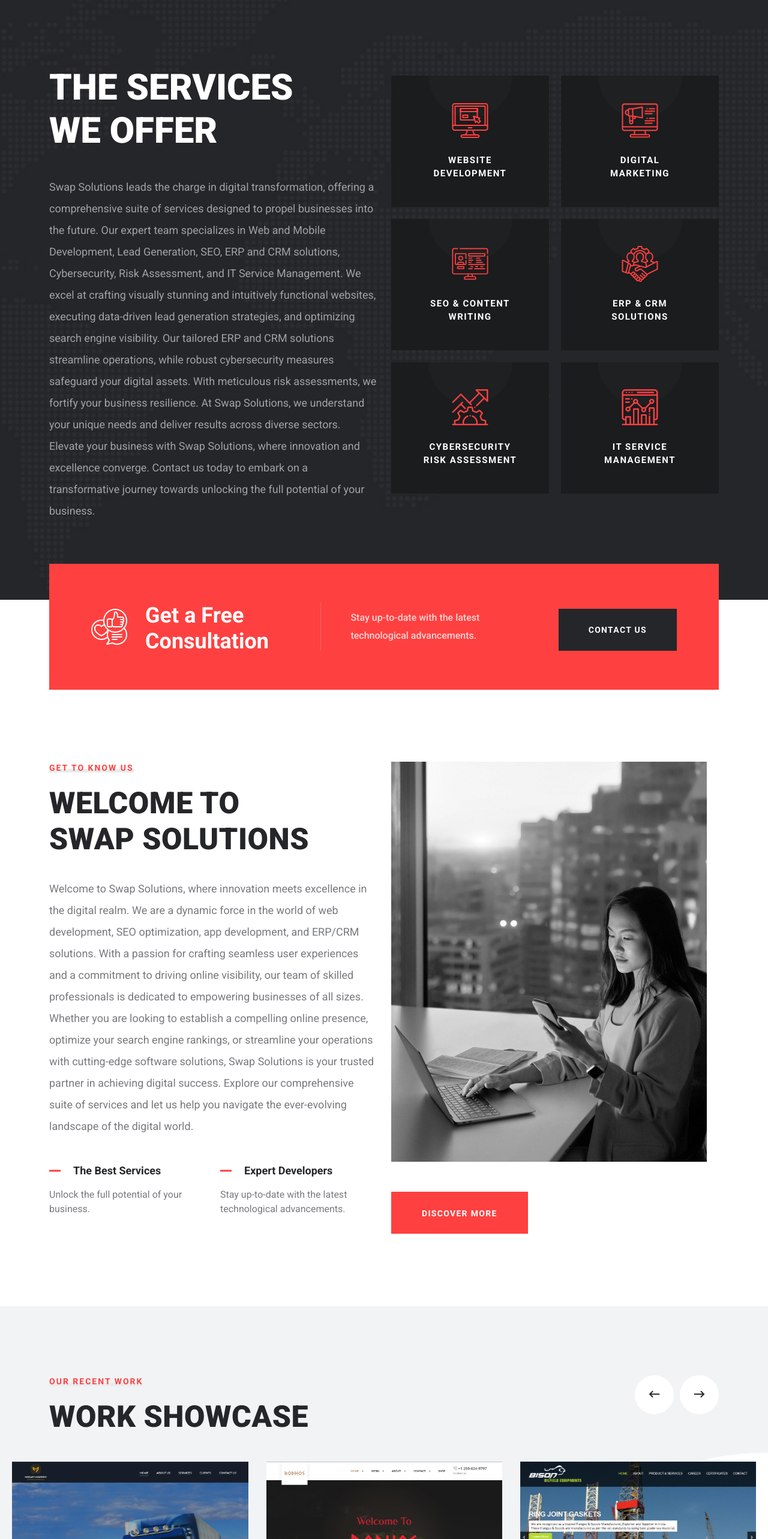
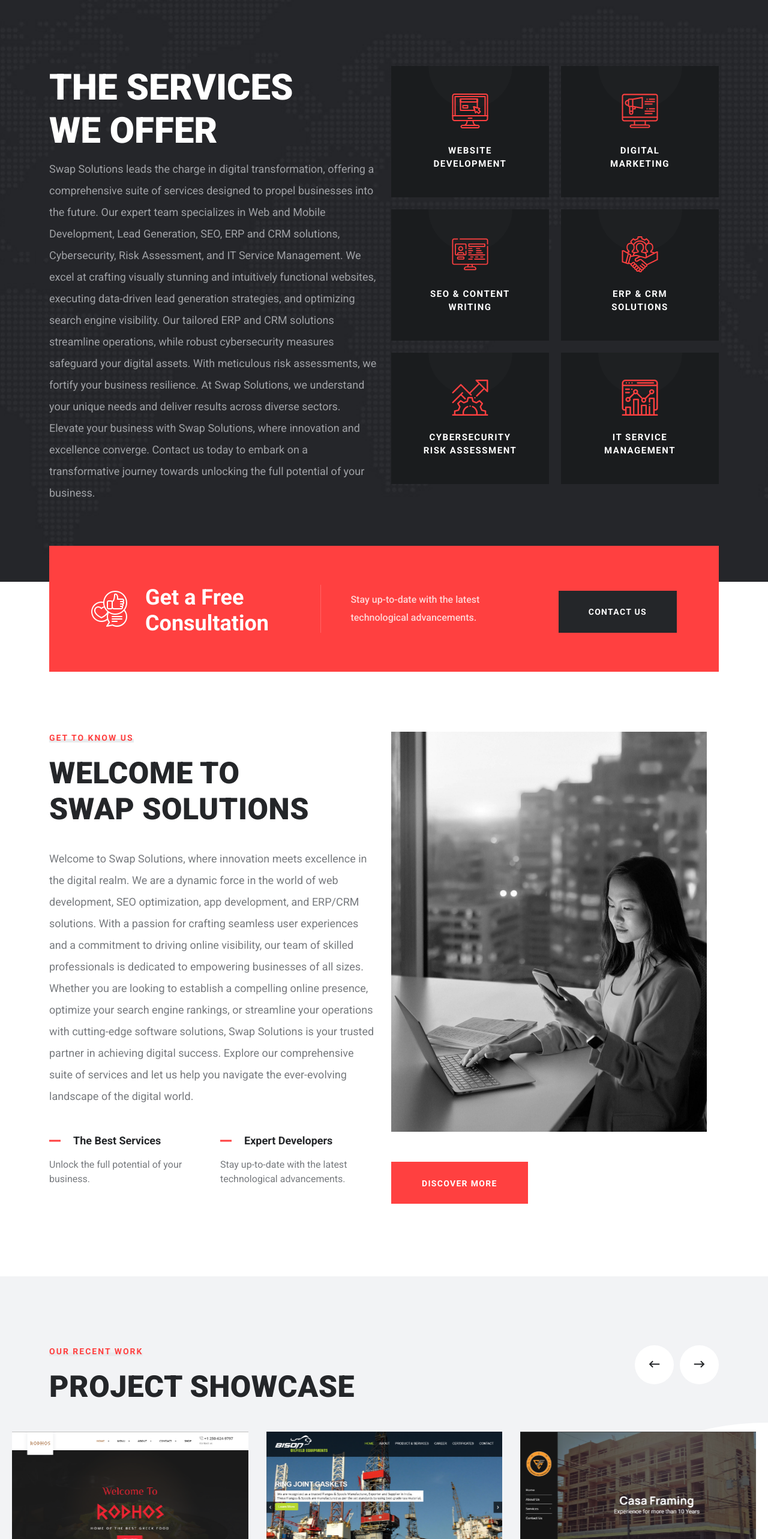
Before and after one commit to MohanpreetS/Swap, a Next.js app: page / in a window 1280 px wide. Shown: the part 980-3546 px from the top of the page at 60% size. Built offline with nearby package versions, Linux system fonts and the light colour scheme; grey boxes are pictures that could not be loaded.

Commit message:
responsive for mobile

```diff
--- a/public/assets/scss/_about.scss
+++ b/public/assets/scss/_about.scss
@@ -26,10 +26,12 @@
 
     @include mq(md) {
         margin-right: 0px;
+        margin-top: 0px;
     }
 
     @include mq(xs) {
         margin-right: 0px;
+        margin-top: -35px;
     }
 
     &-shape {
@@ -125,6 +127,18 @@
     }
 }
 
+.about-area {
+    padding-bottom: 70px;
+
+    @include mq(md) {
+        padding-bottom: 40px;
+    }
+
+    @include mq(xs) {
+        padding-bottom: 40px;
+    }
+}
+
 .play_btn::after,
 .play_btn::before {
     position: absolute;
@@ -164,9 +178,38 @@
 
 .kabout {
     & .section-title-wrapper {
+        @include mq(md) {
+            margin-top: -40px;
+        }
+
+        @include mq(xs) {
+            margin-top: -50px;
+        }
+
         & p {
             line-height: 2;
             font-size: 18px;
+        }
+    }
+
+    & .section-subtitle {
+        @include mq(md) {
+            margin-bottom: 0px;
+        }
+
+        @include mq(xs) {
+            margin-bottom: -3px;
+        }
+    }
+
+    & .section-title {
+        @include mq(md) {
+            margin-bottom: -5px;
+        }
+
+        @include mq(xs) {
+            font-size: 28px;
+            margin-bottom: 0px;
         }
     }
 
@@ -193,6 +236,11 @@
 }
 
 .kabout-service {
+    @include mq(xs) {
+        margin-top: -20px;
+        margin-bottom: 40px;
+    }
+
     & p {
         font-size: 16px;
     }
@@ -203,6 +251,10 @@
     padding-left: 40px;
     position: relative;
     margin-bottom: 18px;
+
+    @include mq(xs) {
+        margin-bottom: 5px;
+    }
 
     &:before {
         position: absolute;
--- a/public/assets/scss/_project.scss
+++ b/public/assets/scss/_project.scss
@@ -5,6 +5,18 @@
 /* 07. Project */
 .project-area {
     position: relative;
+    padding-top: 115px;
+    padding-bottom: 200px;
+
+    @include mq(md) {
+        padding-top: 80px;
+        padding-bottom: 120px;
+    }
+
+    @include mq(xs) {
+        padding-top: 60px;
+        padding-bottom: 100px;
+    }
 }
 
 .kproject {
@@ -137,13 +149,20 @@
 .project-area {
     & .section-title-wrapper {
         @include mq(xs) {
-            margin-bottom: 25px;
+            margin-bottom: 10px;
         }
+
+        & .section-subtitle {
+            @include mq(xs) {
+                margin-bottom: 0px;
+            }
+        }
+
     }
 
     & .lol {
         @include mq(xs) {
-            margin-bottom: 60px;
+            margin-bottom: 30px;
         }
     }
 }
--- a/public/assets/scss/_service.scss
+++ b/public/assets/scss/_service.scss
@@ -9,13 +9,13 @@
     background-size: cover;
 
     @include mq(md) {
-        padding-bottom: 160px;
         padding-top: 115px;
+        padding-bottom: 100px;
     }
 
     @include mq(xs) {
-        padding-top: 115px;
-        padding-bottom: 160px;
+        padding-top: 50px;
+        padding-bottom: 100px;
     }
 }
 
@@ -124,6 +124,11 @@
         color: #a0a2a6;
         line-height: 2;
         font-size: 18px;
+
+        @include mq(xs) {
+            padding-top: 10px;
+        }
+
     }
 }
 
--- a/public/assets/scss/_slider.scss
+++ b/public/assets/scss/_slider.scss
@@ -5,6 +5,10 @@
 /* 03. Slider */
 .slider-height {
     min-height: 970px;
+
+    @include mq(md) {
+        min-height: 800px;
+    }
 
     @include mq(xs) {
         min-height: 600px;
@@ -51,6 +55,10 @@
 
 .kslider {
     padding-top: 345px;
+
+    @include mq(md) {
+        padding-top: 250px;
+    }
 
     @include mq(xs) {
         padding-top: 200px;
--- a/src/components/home/AboutSection.tsx
+++ b/src/components/home/AboutSection.tsx
@@ -8,7 +8,7 @@
 
 const AboutSection = () => {
     return (
-        <section className="about-area pt-120 pb-70 fix">
+        <section className="about-area pt-100 fix">
             <div className="container">
                 <div className="row">
                     <div className="col-lg-6">
@@ -33,12 +33,6 @@
                                     </div>
                                 </div>
                             </div>
-                            {/* <ul className="mt-20 mb-55">
-                                <li><i className="fal fa-check"></i> Digital Marketing Strategies.</li>
-                                <li><i className="fal fa-check"></i> E-commerce Solutions.</li>
-                                <li><i className="fal fa-check"></i> Social Media Management.</li>
-                            </ul> */}
-
                         </div>
                     </div>
                     <div className="col-lg-6">
--- a/src/components/home/HeroSection.tsx
+++ b/src/components/home/HeroSection.tsx
@@ -96,7 +96,7 @@
               delay: 5000,
               disableOnInteraction: true
             }}
-            pagination={{ clickable: true, }}
+            pagination={{ clickable: true }}
 
           >
             {hero_slider && hero_slider.map((item) => (
@@ -109,9 +109,6 @@
                         <div className="kslider z-index">
                           <h5 className={item.classy}>{item.subTitle}</h5>
                           <h2 className={item.classx}>{item.title}</h2>
-                          {/* <div className="kslider--btn">
-                            <Link href="/service" className="theme-btn">{item.btn}</Link>
-                          </div> */}
                           <PopUpForm />
                         </div>
                       </div>
--- a/src/components/home/ProjectSection.tsx
+++ b/src/components/home/ProjectSection.tsx
@@ -11,7 +11,7 @@
 
 const ProjectSection = () => {
     return (
-        <section className="project-area bg-grey pt-115 pb-200 fix" id='portfolio' >
+        <section className="project-area bg-grey fix" id='portfolio' >
             <div className="common-shape-wrapper wow slideInRight animated" data-wow-delay="0ms" data-wow-duration="1500ms">
                 <div className="common-shape-inner"></div>
             </div>
@@ -20,7 +20,7 @@
                     <div className="col-md-8">
                         <div className="section-title-wrapper mb-45">
                             <h5 className="section-subtitle mb-20">Our recent work</h5>
-                            <h2 className="section-title">Work showcase</h2>
+                            <h2 className="section-title">Project showcase</h2>
                         </div>
                     </div>
                     <div className="col-md-4">
--- a/src/components/home/ServiceSection.tsx
+++ b/src/components/home/ServiceSection.tsx
@@ -10,21 +10,11 @@
                 <div className="row justify-content-between">
                     <div className="col-xxl-5 col-lg-6">
                         <div className="kservice-text mb-50" data-aos="fade-right" data-aos-duration="1000">
-                            {/* <h5 className="kservice-text-subtitle mb-15">All Categories List</h5> */}
-                            <h2 className="kservice-text-title mb-40">The Services <br />We Offer</h2>
-                            {/* <p className="mb-45">At Swap Solutions, we fuse creativity with technical expertise. Our websites are immersive journeys, not just pages. We elevate visibility through precise SEO strategies, ensuring your voice resonates. Mobile apps are extensions of your brand, crafted for seamless interaction. In operations, our ERP solutions bring clarity to complexity. And in relationships, our CRM software transforms transactions into connections. We&apos;re not just providers; we&apos;re partners in your digital journey, redefining what&apos;s possible for your brand.</p> */}
-                            <p className="mb-45">Swap Solutions leads the charge in digital transformation, offering a comprehensive suite of services designed to propel businesses into the future. Our expert team specializes in Web and Mobile Development, Lead Generation, SEO, ERP and CRM solutions, Cybersecurity, Risk Assessment, and IT Service Management. We excel at crafting visually stunning and intuitively functional websites, executing data-driven lead generation strategies, and optimizing search engine visibility. Our tailored ERP and CRM solutions streamline operations, while robust cybersecurity measures safeguard your digital assets. With meticulous risk assessments, we fortify your business resilience. At Swap Solutions, we understand your unique needs and deliver results across diverse sectors. Elevate your business with Swap Solutions, where innovation and excellence converge. Contact us today to embark on a transformative journey towards unlocking the full potential of your business.</p>
-                            {/* <div className="kservice-author">
-                                <div className="kservice-author-img mr-30">
-                                    <Image src={author} style={{ width: "100%", height: "auto" }} alt="img not found" />
-                                </div>
-                                <div className="kservice-author-sign">
-                                    <span>Ravi Inder Singh</span>
-                                </div>
-                            </div> */}
+                            <h2 className="kservice-text-title">The Services <br />We Offer</h2>
+                            <p>Swap Solutions leads the charge in digital transformation, offering a comprehensive suite of services designed to propel businesses into the future. Our expert team specializes in Web and Mobile Development, Lead Generation, SEO, ERP and CRM solutions, Cybersecurity, Risk Assessment, and IT Service Management. We excel at crafting visually stunning and intuitively functional websites, executing data-driven lead generation strategies, and optimizing search engine visibility. Our tailored ERP and CRM solutions streamline operations, while robust cybersecurity measures safeguard your digital assets. With meticulous risk assessments, we fortify your business resilience. At Swap Solutions, we understand your unique needs and deliver results across diverse sectors. Elevate your business with Swap Solutions, where innovation and excellence converge. Contact us today to embark on a transformative journey towards unlocking the full potential of your business.</p>
                         </div>
                     </div>
-                    <div className="col-xxl-6 col-lg-6 mt-3">
+                    <div className="col-xxl-6 col-lg-6">
                         <div className="row custom-mar-20" data-aos="fade-down" data-aos-duration="1000">
                             <div className="col-sm-6 custom-pad-20">
                                 <div className="kservice text-center mb-20">
--- a/src/data/project-data.ts
+++ b/src/data/project-data.ts
@@ -17,14 +17,7 @@
 import thumb16 from "../../public/assets/img/project/project-img-13.jpg"
 
 const projects: projectType[] = [
-    {
-        id: 2,
-        img: thumb2,
-        title: "Casa Framing",
-        tag: "Web Design+Dev",
-        design: true,
-        link: "https://casaframing.ca/",
-    },
+
     {
         id: 4,
         img: thumb4,
@@ -50,6 +43,14 @@
         link: "https://www.bisonoilfield.com/"
     },
     {
+        id: 2,
+        img: thumb2,
+        title: "Casa Framing",
+        tag: "Web Design+Dev",
+        design: true,
+        link: "https://casaframing.ca/",
+    },
+    {
         id: 1,
         img: thumb1,
         title: "Direct Furniture",
```
